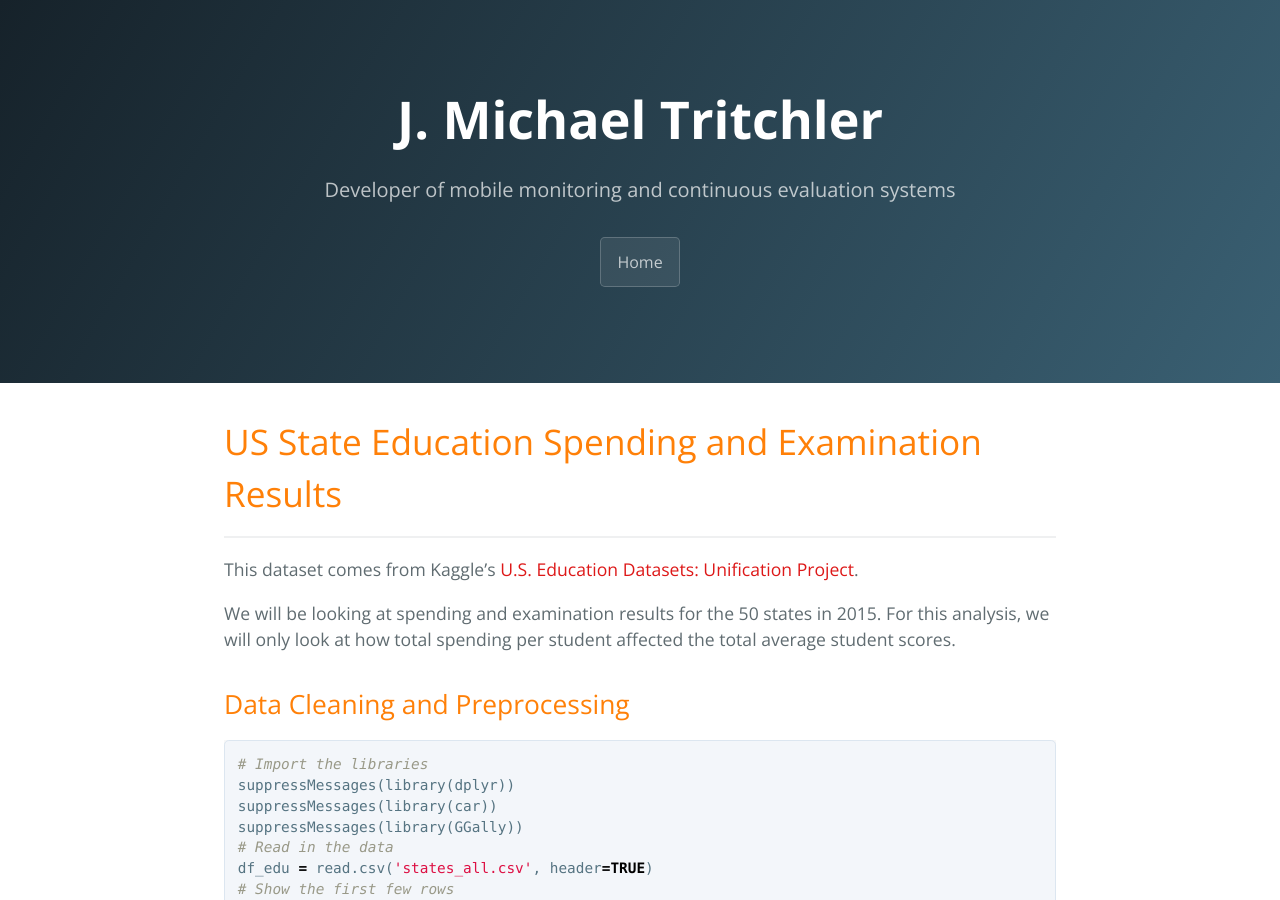
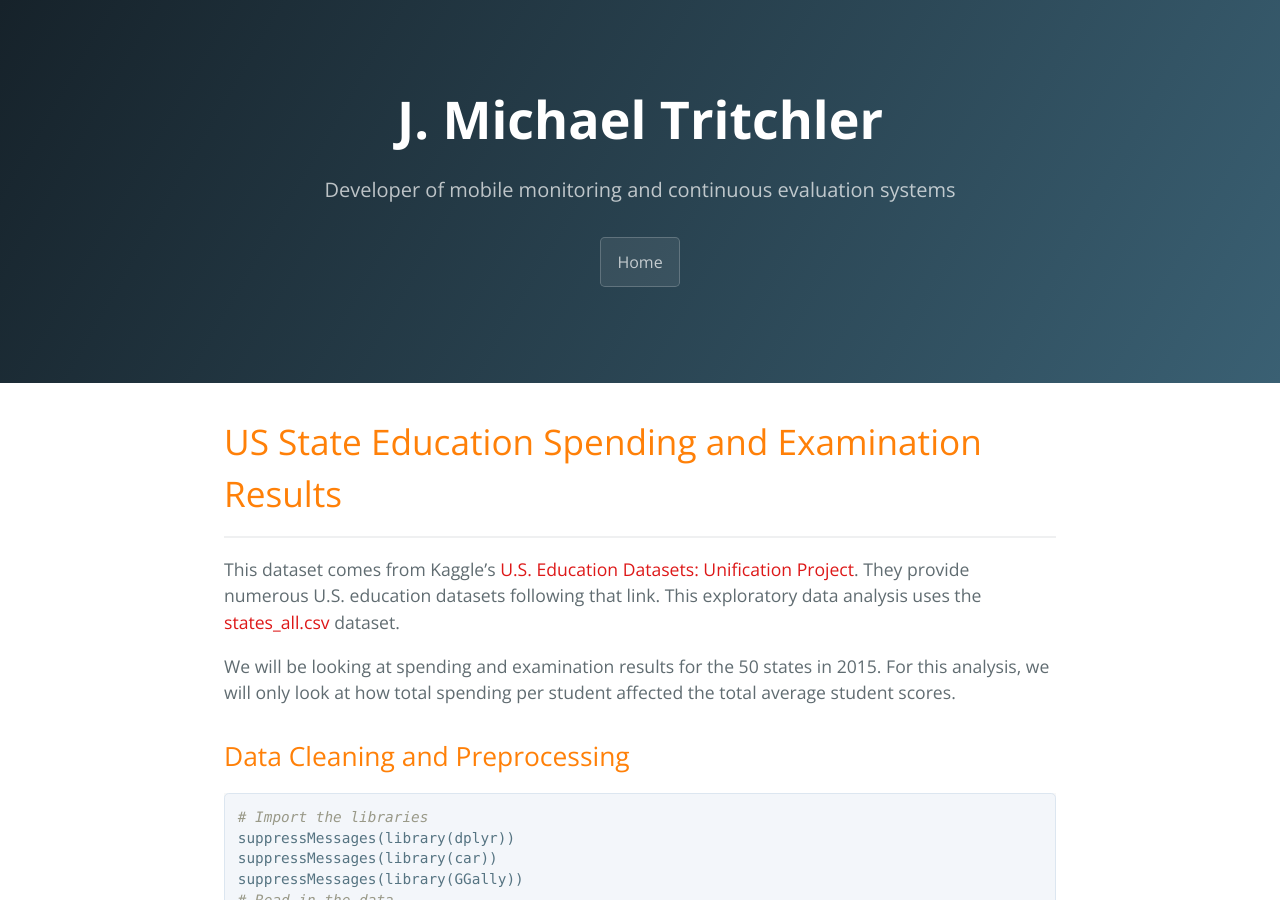
Before and after one commit to jmtritch/jmtritch.github.io, a Jekyll site: the page built from eda/us_state_education/index.md, in a window 1280 px wide and 900 px high. Built offline with Jekyll 4.4.1, drawn with Linux system fonts in a browser that asks for light colours; our own code applies the rules of GitHub Pages for plain Markdown files.

Commit message:
Updated formatting

```diff
--- a/eda/us_state_education/index.md
+++ b/eda/us_state_education/index.md
@@ -2,7 +2,7 @@
 # US State Education Spending and Examination Results
 ---
 
-This dataset comes from Kaggle's [U.S. Education Datasets: Unification Project](https://www.kaggle.com/noriuk/us-education-datasets-unification-project).
+This dataset comes from Kaggle's [U.S. Education Datasets: Unification Project](https://www.kaggle.com/noriuk/us-education-datasets-unification-project).  They provide numerous U.S. education datasets following that link.  This exploratory data analysis uses the [states_all.csv](states_all.csv) dataset.
 
 We will be looking at spending and examination results for the 50 states in 2015.  For this analysis, we will only look at how total spending per student affected the total average student scores.
 
```
